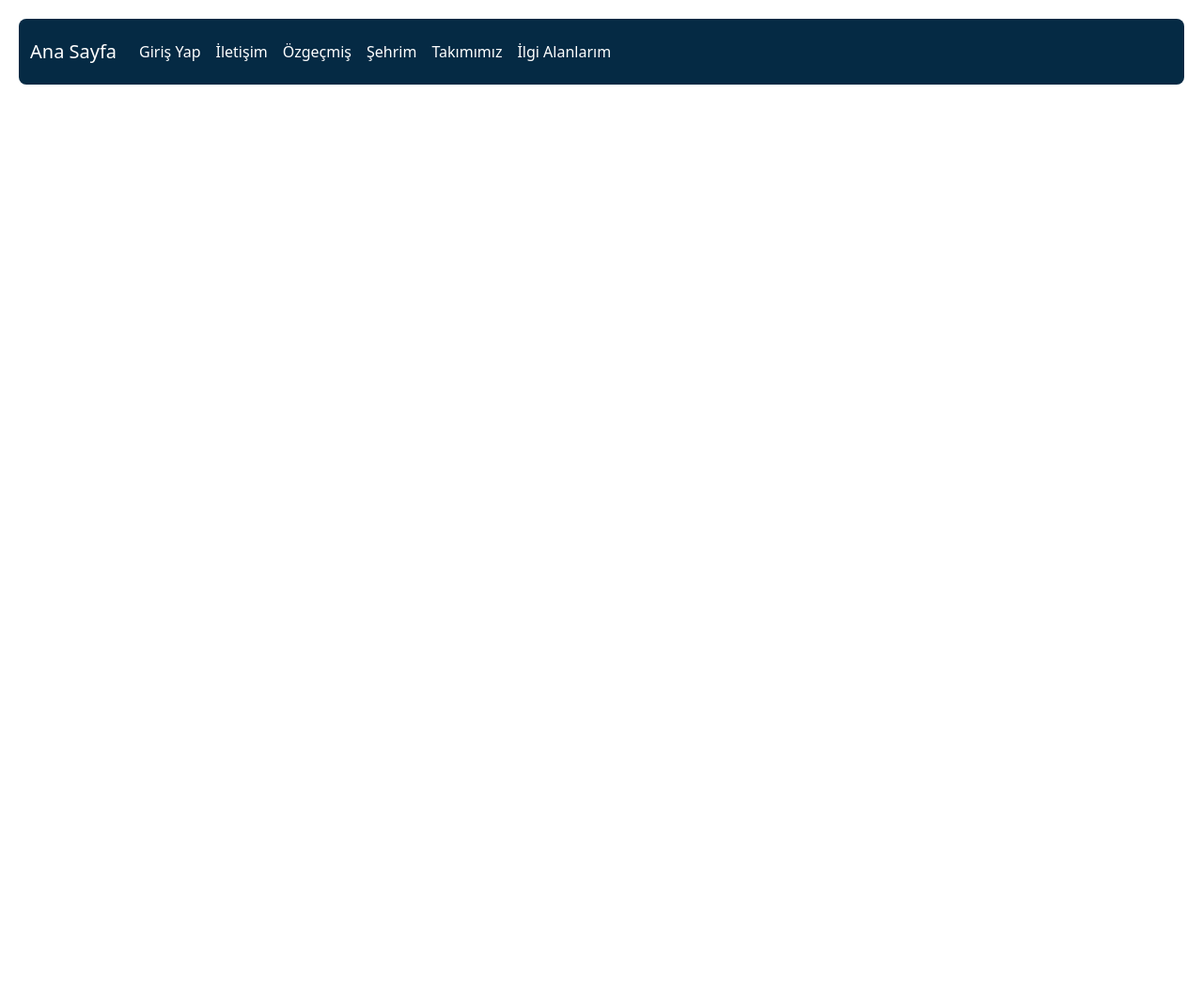
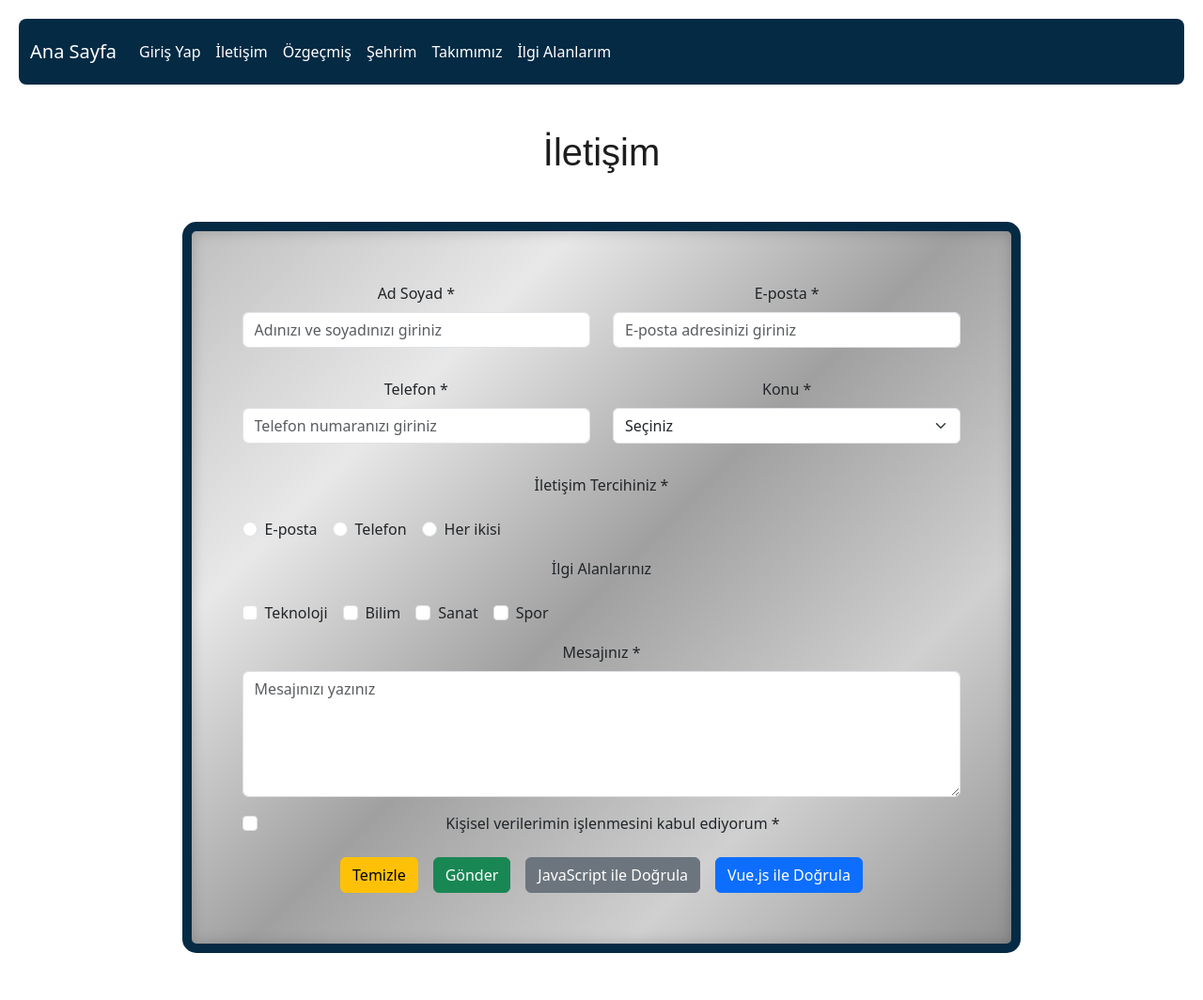
Before and after one commit to YasinGurr/WebTek2025-Proje, a PHP site: page /contact.html in a window 1280 px wide. Shown: the whole page at 94% size. Before the commit the page ends 90 px from the top, so only its background shows below. Run offline with PHP 8.4, Linux system fonts and the light colour scheme.

Commit message:
iletişim kısmı büyük oranda oluşturuldu

```diff
--- a/contact.html
+++ b/contact.html
@@ -3,16 +3,16 @@
 <head>
     <meta charset="UTF-8">
     <meta name="viewport" content="width=device-width, initial-scale=0.9">
-    <title>Hakkımda</title>
-
+    <title>İletişim Formu</title>
     <!-- Bootstrap CSS -->
     <link href="https://cdn.jsdelivr.net/npm/bootstrap@5.3.0/dist/css/bootstrap.min.css" rel="stylesheet">
-
     <!-- Özel CSS -->
     <link rel="stylesheet" href="style.css">
+    <!-- Vue.js CDN -->
+    <script src="https://cdn.jsdelivr.net/npm/vue@2.6.14/dist/vue.js"></script>
 </head>
 <body>
-    <!-- NAVIGASYON BAR (login.html hariç tüm sayfalarda) -->
+    <!-- Navigasyon Bar -->
     <nav class="custom-navbar navbar navbar-expand-lg">
         <div class="container-fluid">
             <a class="navbar-brand" href="about.html">Ana Sayfa</a>
@@ -25,7 +25,7 @@
                         <a class="nav-link" href="login.html">Giriş Yap</a>
                     </li>
                     <li class="nav-item">
-                        <a class="nav-link" href="contact.html">İletişim</a>
+                        <a class="nav-link active" href="contact.html">İletişim</a>
                     </li>
                     <li class="nav-item">
                         <a class="nav-link" href="cv.html">Özgeçmiş</a>
@@ -38,11 +38,129 @@
                     </li>
                     <li class="nav-item">
                         <a class="nav-link" href="interests.html">İlgi Alanlarım</a>
+                    </li>
                 </ul>
             </div>
         </div>
     </nav>
 
-    <!-- Sayfa içeriği -->
+    <div class="container mt-5">
+        <h1 class="text-center sitilli-yazi mb-4">İletişim</h1>
+
+        <div class="kategori">
+            <!-- Normal Form -->
+            <form id="contactForm" class="p-4" novalidate>
+                <div class="row mb-3">
+                    <div class="col-md-6 mb-3">
+                        <label for="fullName" class="form-label">Ad Soyad *</label>
+                        <input type="text" class="form-control" id="fullName" name="fullName" placeholder="Adınızı ve soyadınızı giriniz">
+                        <div class="text-danger" id="fullNameError"></div>
+                    </div>
+
+                    <div class="col-md-6 mb-3">
+                        <label for="email" class="form-label">E-posta *</label>
+                        <input type="email" class="form-control" id="email" name="email" placeholder="E-posta adresinizi giriniz">
+                        <div class="text-danger" id="emailError"></div>
+                    </div>
+                </div>
+
+                <div class="row mb-3">
+                    <div class="col-md-6 mb-3">
+                        <label for="phone" class="form-label">Telefon *</label>
+                        <input type="tel" class="form-control" id="phone" name="phone" placeholder="Telefon numaranızı giriniz">
+                        <div class="text-danger" id="phoneError"></div>
+                    </div>
+
+                    <div class="col-md-6 mb-3">
+                        <label for="subject" class="form-label">Konu *</label>
+                        <select class="form-select" id="subject" name="subject">
+                            <option value="">Seçiniz</option>
+                            <option value="bilgi">Bilgi Talebi</option>
+                            <option value="siparis">Sipariş Bilgisi</option>
+                            <option value="sikayet">Şikayet</option>
+                            <option value="oneri">Öneri</option>
+                            <option value="diger">Diğer</option>
+                        </select>
+                        <div class="text-danger" id="subjectError"></div>
+                    </div>
+                </div>
+
+                <div class="mb-3">
+                    <label class="form-label">İletişim Tercihiniz *</label>
+                    <div class="d-flex gap-3">
+                        <div class="form-check">
+                            <input class="form-check-input" type="radio" name="contactPreference" id="prefEmail" value="email">
+                            <label class="form-check-label" for="prefEmail">E-posta</label>
+                        </div>
+                        <div class="form-check">
+                            <input class="form-check-input" type="radio" name="contactPreference" id="prefPhone" value="phone">
+                            <label class="form-check-label" for="prefPhone">Telefon</label>
+                        </div>
+                        <div class="form-check">
+                            <input class="form-check-input" type="radio" name="contactPreference" id="prefBoth" value="both">
+                            <label class="form-check-label" for="prefBoth">Her ikisi</label>
+                        </div>
+                    </div>
+                    <div class="text-danger" id="preferenceError"></div>
+                </div>
+
+                <div class="mb-3">
+                    <label class="form-label">İlgi Alanlarınız</label>
+                    <div class="d-flex flex-wrap gap-3">
+                        <div class="form-check">
+                            <input class="form-check-input" type="checkbox" name="interests" id="intTech" value="technology">
+                            <label class="form-check-label" for="intTech">Teknoloji</label>
+                        </div>
+                        <div class="form-check">
+                            <input class="form-check-input" type="checkbox" name="interests" id="intScience" value="science">
+                            <label class="form-check-label" for="intScience">Bilim</label>
+                        </div>
+                        <div class="form-check">
+                            <input class="form-check-input" type="checkbox" name="interests" id="intArt" value="art">
+                            <label class="form-check-label" for="intArt">Sanat</label>
+                        </div>
+                        <div class="form-check">
+                            <input class="form-check-input" type="checkbox" name="interests" id="intSports" value="sports">
+                            <label class="form-check-label" for="intSports">Spor</label>
+                        </div>
+                    </div>
+                </div>
+
+                <div class="mb-3">
+                    <label for="message" class="form-label">Mesajınız *</label>
+                    <textarea class="form-control" id="message" name="message" rows="5" placeholder="Mesajınızı yazınız"></textarea>
+                    <div class="text-danger" id="messageError"></div>
+                </div>
+
+                <div class="mb-4">
+                    <div class="form-check">
+                        <input class="form-check-input" type="checkbox" id="agreement" name="agreement">
+                        <label class="form-check-label" for="agreement">
+                            Kişisel verilerimin işlenmesini kabul ediyorum *
+                        </label>
+                    </div>
+                    <div class="text-danger" id="agreementError"></div>
+                </div>
+
+                <!-- Mevcut form kodunun sonuna butonları ekleyin -->
+                <div class="d-flex gap-3 justify-content-center mt-4">
+                    <button type="button" id="clearForm" class="btn btn-warning">Temizle</button>
+                    <button type="button" id="submitForm" class="btn btn-success">Gönder</button>
+                    <button type="button" id="validateJS" class="btn btn-secondary">JavaScript ile Doğrula</button>
+                    <button type="button" id="validateVue" class="btn btn-primary">Vue.js ile Doğrula</button>
+                </div>
+            </form>
+
+            <!-- Vue Form (başlangıçta gizli) -->
+            <div id="vueApp" style="display: none;" class="p-4">
+                <!-- Vue.js form yapısı -->
+            </div>
+        </div>
+    </div>
+
+    <!-- Bootstrap JS -->
+    <script src="https://cdn.jsdelivr.net/npm/bootstrap@5.3.0/dist/js/bootstrap.bundle.min.js"></script>
+    <!-- Form Validation JS -->
+    <script src="contact.js"></script>
 </body>
 </html>
--- a/style.css
+++ b/style.css
@@ -1,28 +1,29 @@
 /* Özel Navigasyon Bar Stili */
 .custom-navbar {
-    background-color: #052a44;
-    padding: 15px 0; /* Üst ve alt boşluk */
-    border-radius: 8px; /* Kenar yuvarlama */
-    margin: 20px; /* Kenar boşluğu */
+    background-color: #052a44;  /* Koyu mavi arka plan rengi */
+    padding: 15px 0;    /* Üstten ve alttan 15px boşluk, sağdan ve soldan 0px */
+    border-radius: 8px; /* 8px'lik yuvarlatılmış köşeler */
+    margin: 20px; /* Her yönden 20px dış kenar boşluğu */
 }
 
-.navbar-brand,
+.navbar-brand,  /* brand ana sayfa kısmı link ise  menü öğelerinin her biri */
 .nav-link {
-    color: white !important; /* Yazı rengi */
-    transition: 0.3s; /* Geçiş efekti */
+    color: white !important; /* Yazı rengi beyaz, diğer stil tanımlarını ezer */
+    transition: 0.3s;/* Tüm değişikliklerin 0.3 saniyede gerçekleşmesini sağlar */
 }
 
 .nav-link:hover {
-    color: #1abc9c !important; /* Hover rengi */
+    color: #1abc9c !important; /* Fare üzerine geldiğinde turkuaz renge dönüşür */
 }
 
 /* Mobile menüyü düzenle */
 @media (max-width: 992px) {
     .custom-navbar {
-        margin: 10px; /* Mobilde kenar boşluğu */
+        margin: 10px;  /* 992px'den küçük ekranlarda kenar boşluğu 10px'e düşer, daha az yer kaplama için*/
     }
 }
 
+/*------------------------------------------------------------------*/
 .sitilli-yazi {
     font-family: Fantasy;
     font-size: 40px;
@@ -37,11 +38,14 @@
     margin: 50px auto;
     max-width: 80%;
     text-align: center;
-  border: 10px solid #052a44; /* Kalın menü renginde çerçeve */
-  border-radius: 15px;       /* Köşeleri yuvarlat */
-  padding: 30px;             /* İç boşluk */
+    border: 10px solid #052a44;
+    /* Kalın menü renginde çerçeve */
+    border-radius: 15px;
+    /* Köşeleri yuvarlat */
+    padding: 30px;
+    /* İç boşluk */
     background: linear-gradient(135deg, #c0c0c0 0%, #e8e8e8 25%, #a0a0a0 50%, #d0d0d0 75%, #909090 100%);
-  box-shadow: inset 0 0 15px rgba(0,0,0,0.2);
+    box-shadow: inset 0 0 15px rgba(0, 0, 0, 0.2);
     position: relative;
 }
 
@@ -67,6 +71,7 @@
     object-fit: cover;
     box-shadow: 0 4px 12px rgba(0, 0, 0, 0.2);
 }
+
 .Throns img {
     width: 331px;
     height: 500px;
@@ -74,6 +79,7 @@
     object-fit: cover;
     box-shadow: 0 4px 12px rgba(0, 0, 0, 0.2);
 }
+
 .Witcher img {
     width: 323px;
     height: 500px;
@@ -129,7 +135,7 @@
     background-color: rgb(232, 159, 159);
     padding: 30px;
     border-radius: 8px;
-    box-shadow: 0 0 20px rgba(0,0,0,0.1);
+    box-shadow: 0 0 20px rgba(0, 0, 0, 0.1);
     width: 100%;
     max-width: 400px;
 }
@@ -220,12 +226,12 @@
 /* İlgi Alanları sayfası için ek stiller */
 #oyunlar-listesi .card {
     transition: transform 0.3s ease;
-    box-shadow: 0 4px 8px rgba(0,0,0,0.1);
+    box-shadow: 0 4px 8px rgba(0, 0, 0, 0.1);
 }
 
 #oyunlar-listesi .card:hover {
     transform: translateY(-5px);
-    box-shadow: 0 10px 20px rgba(0,0,0,0.2);
+    box-shadow: 0 10px 20px rgba(0, 0, 0, 0.2);
 }
 
 #oyunlar-listesi .card-img-top {
```
Also changed, not shown: about.html (+11 -5 lines), contact-image.html (added, +132 -0 lines), contact.js (added, +229 -0 lines), script.js (deleted). Lines whose indentation alone changed are shown as unchanged.
